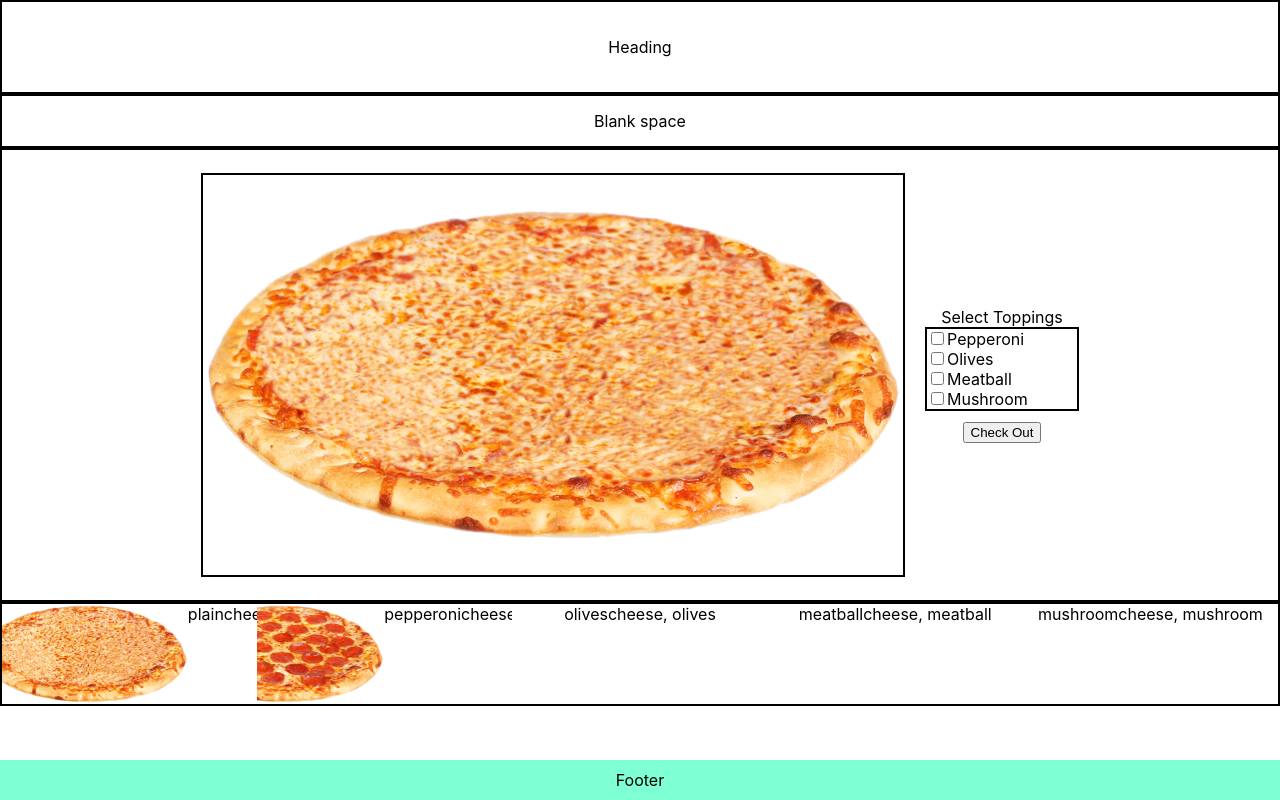
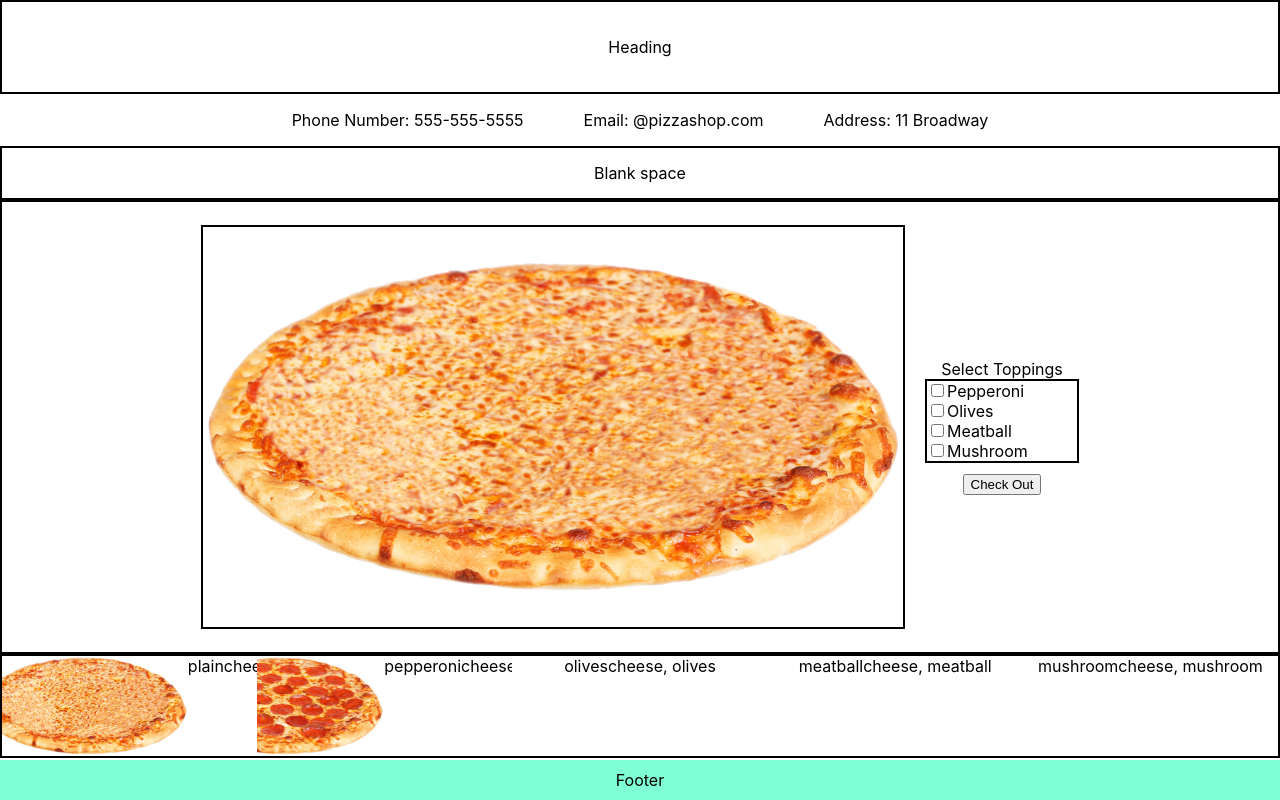
Before and after one commit to cch0088/pizzashop, a React (Create React App) app: page / in a window 1280 px wide. Built offline with nearby package versions, Linux system fonts and the light colour scheme; data requests are answered from the project's data file.

Commit message:
added navBar info

```diff
--- a/src/App.css
+++ b/src/App.css
@@ -1,6 +1,35 @@
 .App {
   text-align: center;
 }
+
+/* ul {
+  position: relative;
+  list-style-type: none;
+  margin: 0;
+  padding: 0;
+  overflow: hidden;
+}
+
+li {
+  float: left;
+  text-align: center;
+  padding: 20px;
+  flex-direction: row
+} */
+
+
+#horz-list ul {
+  margin: 50;
+  padding: 0;
+  list-style-type: none;
+  text-align: center;
+}
+
+#horz-list ul li {
+  display: inline;
+  padding: 30px;
+}
+
 
 .App-logo {
   height: 40vmin;
--- a/src/components/NavigationMenu.js
+++ b/src/components/NavigationMenu.js
@@ -3,9 +3,17 @@ import React from 'react';
 
 function NavigationMenu() {
 
+  return (
+    <div id ="contentList">
+      <div id="horz-list">
+        <ul>
+          <li>Phone Number: 555-555-5555</li>
+          <li>Email: @pizzashop.com</li>
+          <li>Address: 11 Broadway</li>
+        </ul>
+      </div>
+    </div>
 
-  return (
-    <></>
   )
 }
 
--- a/src/index.js
+++ b/src/index.js
@@ -3,6 +3,7 @@ import ReactDOM from 'react-dom/client';
 import './index.css';
 import App from './App';
 import reportWebVitals from './reportWebVitals';
+
 
 const root = ReactDOM.createRoot(document.getElementById('root'));
 root.render(
```
